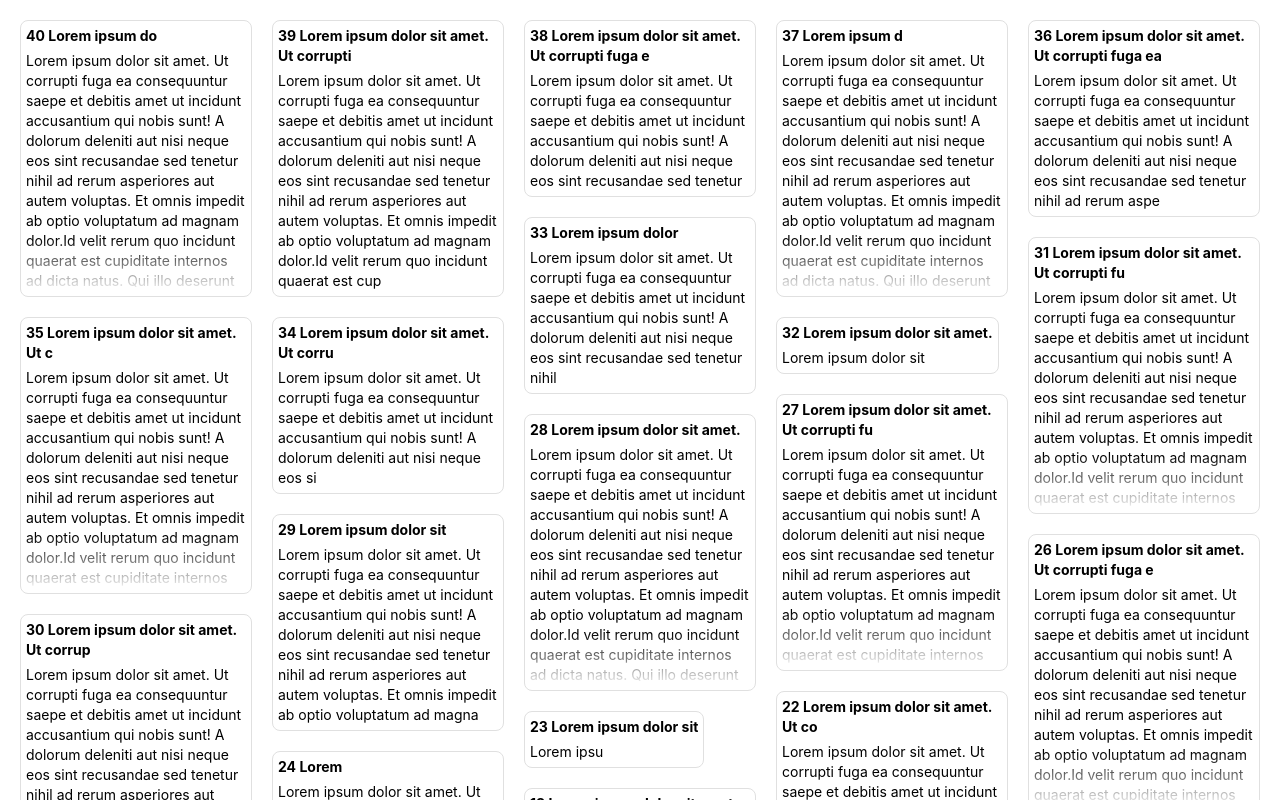
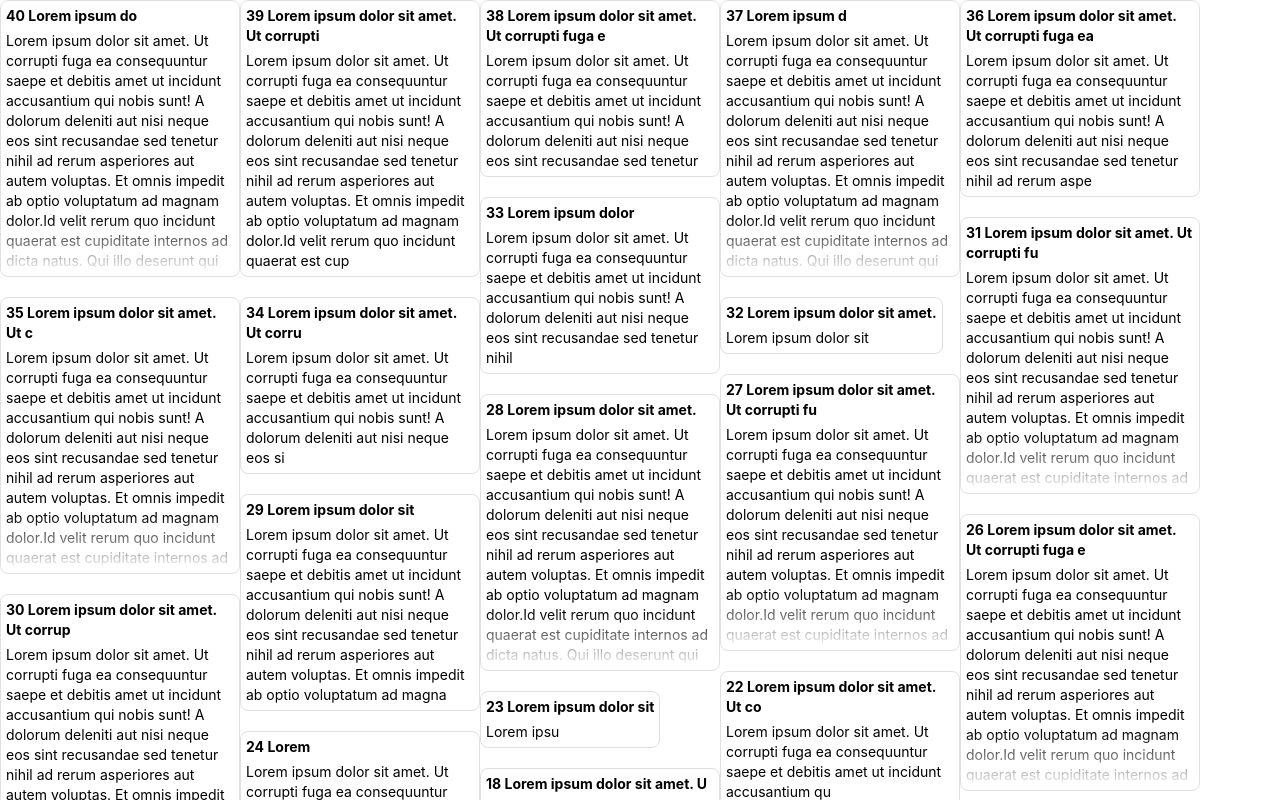
Before and after one commit to arkadyryabinin/react-tests, a React (Create React App) app: page / in a window 1280 px wide. Shown: the top 800 px of the page. Built offline with nearby package versions, Linux system fonts and the light colour scheme.

Commit message:
extract Masonry component

```diff
--- a/src/App.js
+++ b/src/App.js
@@ -1,4 +1,5 @@
 import { getData } from "./initData.js";
+import Masonry from "./Masonry.js";
 import setup from "./setup";
 import Note from "./Note";
 import { noteReducer } from './noteReducer';
@@ -19,19 +20,6 @@ function NoteWrapper({ children }) {
   )
 }
 
-function NotesBlock({ children, gap }) {
-  return (
-    <div className="NotesBlock" style={{ gap, margin: gap }}>{children}</div>
-  )
-}
-
-function Column({ children, colWidth, gap }) {
-  return (
-    <div className="Column" style={{ width: colWidth, gap }}>{children}</div>
-  )
-}
-
-
 const initList = getData();
 
 export default function App() {
@@ -50,28 +38,17 @@ export default function App() {
     return () => clearInterval(interval);
   }, []);
 
-  const columnsList = (new Array(numColumns)).fill(0).map((x, i) => (
-    <Column
-      key={i}
-      colWidth={colWidth}
-      gap={gap}
-    >
-      {
-        initList
-          .filter((item, index) => index % numColumns === i)
-          .map((item) => (
-            <NoteWrapper key={item.id}>
-              <Note initData={item} cropAt={cropAt}/>
-            </NoteWrapper>
-          )
-        )
-      }
-    </Column>
+  console.log(numColumns);
+  const itemsList = initList.map((item) => (
+    <NoteWrapper key={item.id}>
+      <Note initData={item} cropAt={cropAt}/>
+    </NoteWrapper>
   ));
 
+
   return (
-    <NotesBlock gap={gap}>
-      {columnsList}
-    </NotesBlock>
+    <Masonry numColumns={numColumns} colWidth={colWidth} gap={gap}>
+      {itemsList}
+    </Masonry>
   );
 }
--- /dev/null
+++ b/src/Masonry.js
@@ -0,0 +1,29 @@
+function Column({ children, colWidth, gap }) {
+  return (
+    <div className="Column" style={{ width: colWidth, gap }}>{children}</div>
+  )
+}
+
+export default function Masonry({ children, numColumns, colWidth, gap }) {
+  const columnsList = (new Array(numColumns)).fill(0).map((x, i) => (
+    <Column
+      key={i}
+      colWidth={colWidth}
+      gap={gap}
+    >
+      {children.filter((item, index) => index % numColumns === i)}
+    </Column>
+  ));
+
+  const style = {
+    display: 'flex',
+    flexFlow: 'row nowrap',
+    justifyContent: 'flex-start',
+    alignItems: 'flex-start'
+  };
+
+  return (
+    <div
+      className="Masonry" style={style}>{columnsList}</div>
+  )
+}
--- a/src/Note.css
+++ b/src/Note.css
@@ -1,9 +1,9 @@
-.NotesBlock {
+/* .NotesBlock {
   display: flex;
   flex-flow: row nowrap;
   justify-content: flex-start;
   align-items: flex-start;
-}
+} */
 .Column {
   display: flex;
   flex-flow: column nowrap;
```
